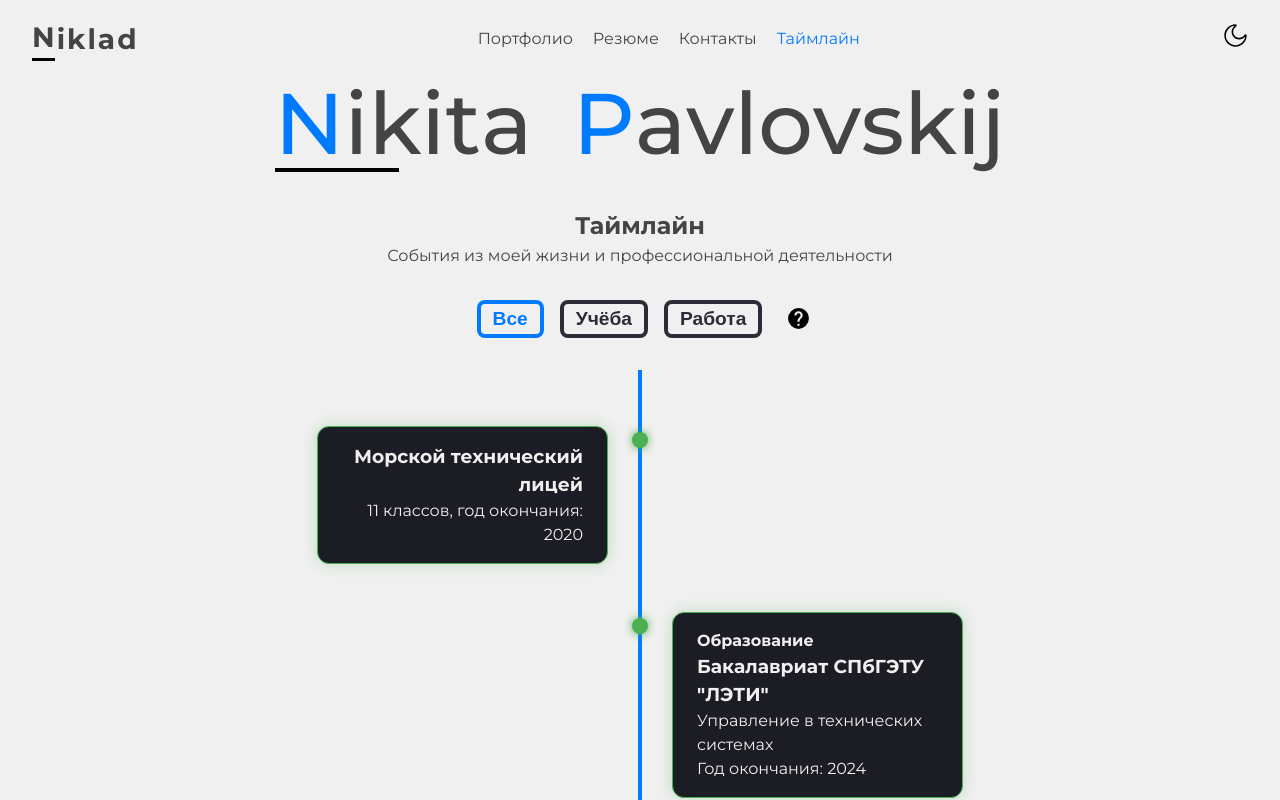
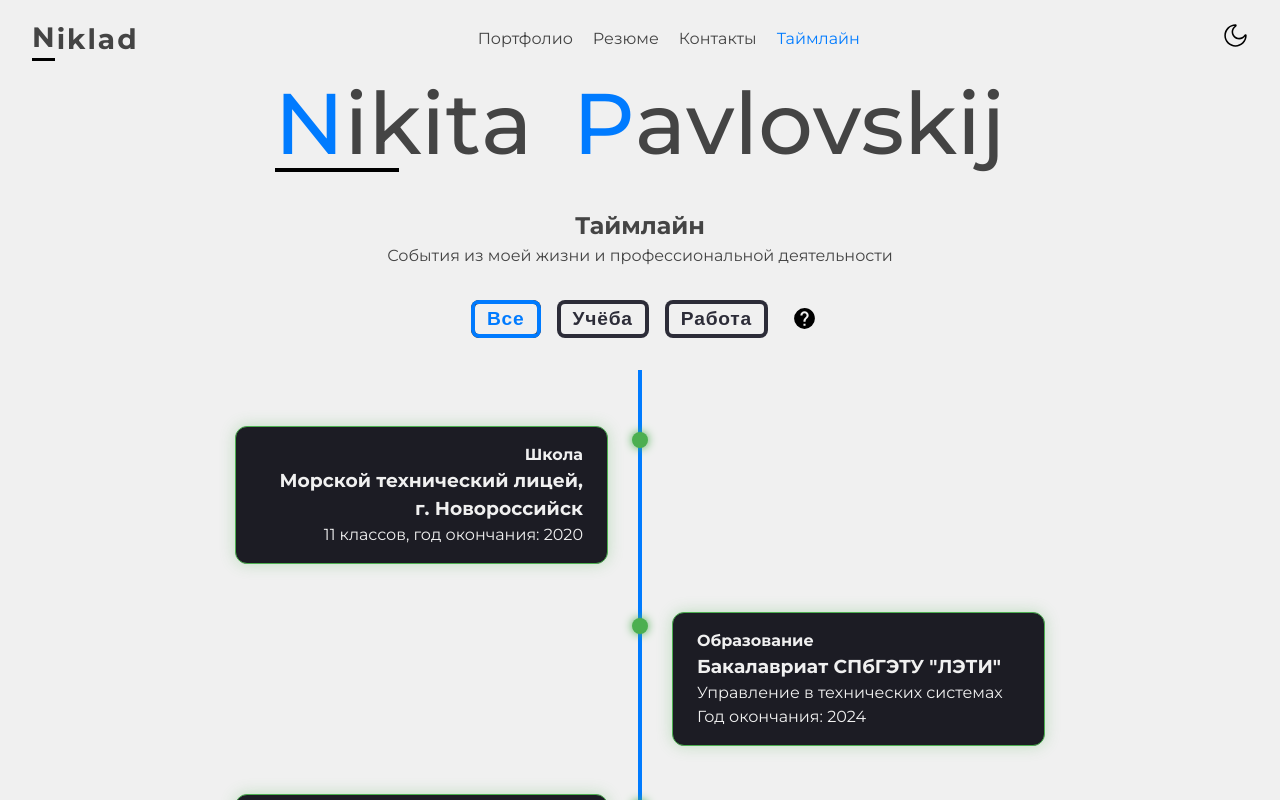
Before and after one commit to NickPavlovskii/my-portfolio, a Nuxt app: page /timeline in a window 1280 px wide. Shown: the top 800 px of the page. Built offline with nearby package versions, Linux system fonts and the light colour scheme; what vue3-apexcharts would draw is missing.

Commit message:
реализовал компонент кнопки

```diff
--- a/components/PixelButton.vue
+++ /dev/null
@@ -1,98 +0,0 @@
-<template>
-  <button class="btn">
-    <slot></slot>
-  </button>
-</template>
-
-<script setup lang="ts">
-interface Props {
-  color?: string;
-  hoverColor?: string;
-  borderWidth?: string;
-}
-withDefaults(defineProps<Props>(), {
-  color: "#58afd1",
-  hoverColor: "#007bff",
-  borderWidth: "4px",
-});
-</script>
-<style scoped lang="scss">
-.btn {
-  margin: 0 0.5rem;
-  padding: 0.5rem 1rem;
-  border: none;
-  border-radius: 8px;
-  cursor: pointer;
-  line-height: 1.2;
-  font:
-    700 1.2rem "Roboto Slab",
-    sans-serif;
-
-  position: relative;
-  box-shadow: inset 0 0 0 v-bind(borderWidth) v-bind(color);
-  color: v-bind(color);
-  transition: color 0.25s 0.083s;
-
-  &:focus {
-    outline: 4px dotted v-bind(hoverColor);
-  }
-  &.active {
-    box-shadow: inset 0 0 0 v-bind(borderWidth) v-bind(hoverColor);
-    color: v-bind(hoverColor);
-    border-color: v-bind(hoverColor);
-  }
-  &::before,
-  &::after {
-    content: "";
-    position: absolute;
-    border: 0 solid transparent;
-    pointer-events: none;
-    box-sizing: border-box;
-    width: 0;
-    height: 0;
-    border-radius: 8px;
-  }
-
-  &::before {
-    bottom: 0;
-    right: 0;
-    border-bottom-width: v-bind(borderWidth);
-    border-left-width: v-bind(borderWidth);
-    border-radius: 8px;
-  }
-
-  &::after {
-    top: 0;
-    left: 0;
-    border-top-width: v-bind(borderWidth);
-    border-right-width: v-bind(borderWidth);
-    border-radius: 8px;
-  }
-
-  &:hover {
-    color: v-bind(hoverColor);
-    border-radius: 8px;
-    &::before,
-    &::after {
-      border-color: v-bind(hoverColor);
-      transition:
-        border-color 0s,
-        width 0.25s,
-        height 0.25s;
-      width: 100%;
-      border-radius: 8px;
-      height: 100%;
-    }
-
-    &::before {
-      transition-delay: 0s, 0s, 0.25s;
-      border-radius: 8px;
-    }
-
-    &::after {
-      transition-delay: 0s, 0.25s, 0s;
-      border-radius: 8px;
-    }
-  }
-}
-</style>
--- /dev/null
+++ b/components/global/AnimatedButton.vue
@@ -0,0 +1,109 @@
+<template>
+  <button class="btn draw-border">
+    <slot></slot>
+  </button>
+</template>
+
+<script setup lang="ts">
+  interface Props {
+    color?: string;
+    hoverColor?: string;
+    borderWidth?: string;
+  }
+  withDefaults(defineProps<Props>(), {
+    color: '#58afd1',
+    hoverColor: '#007bff',
+    borderWidth: '4px',
+  })
+</script>
+<style scoped lang="scss">
+  @mixin btn-border-drawing(
+    $vertical: top,
+    $horizontal: left,
+    $duration: 0.25s
+  ) {
+    position: relative;
+    color: v-bind(color);
+    box-shadow: inset 0 0 0 v-bind(borderWidth) v-bind(color);
+    transition: color $duration $duration / 3;
+    overflow: hidden;
+    border-radius: inherit;
+
+    &::before,
+    &::after {
+      content: '';
+      position: absolute;
+      pointer-events: none;
+      border: 0 solid transparent;
+      box-sizing: border-box;
+      width: 0;
+      height: 0;
+      border-radius: inherit;
+      z-index: 1;
+
+      #{$vertical}: 0;
+      #{$horizontal}: 0;
+    }
+
+    &::before {
+      $h-side: if($horizontal == 'left', 'right', 'left');
+      border-#{$vertical}-width: v-bind(borderWidth);
+      border-#{$h-side}-width: v-bind(borderWidth);
+    }
+
+    &::after {
+      $v-side: if($vertical == 'top', 'bottom', 'top');
+      border-#{$v-side}-width: v-bind(borderWidth);
+      border-#{$horizontal}-width: v-bind(borderWidth);
+    }
+
+    &:hover,
+    &.active {
+      color: v-bind(hoverColor);
+
+      &::before,
+      &::after {
+        border-color: v-bind(hoverColor);
+        transition:
+          border-color 0s,
+          width $duration,
+          height $duration;
+        width: 100%;
+        height: 100%;
+      }
+
+      &::before {
+        transition-delay: 0s, 0s, $duration;
+      }
+
+      &::after {
+        transition-delay: 0s, $duration, 0s;
+      }
+    }
+  }
+
+  .draw-border {
+    @include btn-border-drawing(bottom, right);
+  }
+
+  .btn {
+    border-radius: 8px;
+    cursor: pointer;
+    line-height: 1.5;
+    font:
+      700 1.2rem 'Roboto Slab',
+      sans-serif;
+    padding: 0.5rem 1rem;
+    margin: 0 0.5rem;
+    background: none;
+    border: none;
+    position: relative;
+    transition: color 0.25s 0.083s;
+    letter-spacing: 0.05rem;
+    overflow: hidden;
+
+    &:focus {
+      outline: 2px dotted #55d7dc;
+    }
+  }
+</style>
--- a/components/global/index.ts
+++ b/components/global/index.ts
@@ -1,7 +1,11 @@
 import type { App } from 'vue'
 import NameDisplay from './NameDisplay.vue'
+import AnimatedButton from './AnimatedButton.vue'
 
-const components = [{ name: 'name-display', component: NameDisplay }]
+const components = [
+  { name: 'name-display', component: NameDisplay },
+  { name: 'animated-button', component: AnimatedButton },
+]
 
 export default {
   install(app: App) {
--- a/components/timeline/Timeline.vue
+++ b/components/timeline/Timeline.vue
@@ -1,34 +1,4 @@
 <template>
-  <div class="container main">
-    <h2 class="title">Таймлайн</h2>
-    <p class="description">
-      События из моей жизни и профессиональной деятельности
-    </p>
-    <div class="filters">
-      <div class="filter-item">
-        <PixelButton
-          v-for="t in types"
-          :key="t"
-          :color="'#2c2c38'"
-          :hoverColor="typeColor[t]"
-          :class="[{ active: activeType === t }]"
-          @click="activeType = t"
-        >
-          {{ t === '' ? 'Все' : t === 'education' ? 'Учёба' : 'Работа' }}
-        </PixelButton>
-        <div class="tooltip-container">
-          <v-img
-            class="white-icon"
-            contain
-            width="25"
-            :src="helpIcon"
-          />
-          <span class="tooltip-text">
-            выбирайте топики чтобы отфильтровать таймлайн
-          </span>
-        </div>
-      </div>
-    </div>
     <div class="timeline">
       <div
         v-for="(event, index) in filteredEvents"
@@ -54,98 +24,26 @@
         </div>
       </div>
     </div>
-  </div>
+
 </template>
 
 <script setup lang="ts">
   import { computed, ref } from 'vue'
-  import PixelButton from '../PixelButton.vue'
-  import helpIcon from '@/assets/img/help-circle.svg'
+
   import { events as educationAndWork } from './events'
 
-  const activeType = ref('')
-  const types = ['', 'education', 'work']
+  const props = defineProps<{
+  activeType: string
+}>()
 
-  const typeColor: Record<string, string> = {
-    education: '#4caf50',
-    work: '#f44336',
-  }
+const filteredEvents = computed(() => {
+  if (!props.activeType) return educationAndWork
+  return educationAndWork.filter(e => e.type === props.activeType)
+})
 
-  const filteredEvents = computed(() => {
-    return activeType.value
-      ? educationAndWork.filter((e) => e.type === activeType.value)
-      : educationAndWork
-  })
 </script>
 
 <style scoped>
-  .container {
-    display: flex;
-    flex-direction: column;
-    align-items: center;
-    padding: 2rem 1rem;
-
-    margin: 0 auto;
-    text-align: center;
-  }
-
-  .description {
-    margin-bottom: 2rem;
-    max-width: 700px;
-  }
-
-  .filters {
-    display: flex;
-    flex-wrap: wrap;
-    justify-content: center;
-    gap: 1rem;
-    margin-bottom: 2rem;
-  }
-
-  .filter-item {
-    display: flex;
-    align-items: center;
-  }
-
-  .tooltip-container {
-    position: relative;
-    display: flex;
-    align-items: center;
-    margin-left: 1rem;
-    cursor: pointer;
-  }
-
-  .tooltip-text {
-    z-index: 1000;
-    visibility: hidden;
-    background-color: #333;
-    color: #fff;
-    padding: 6px 10px;
-    border-radius: 6px;
-    font-size: 0.75rem;
-    position: absolute;
-    bottom: 125%;
-    left: 50%;
-    transform: translateX(-50%);
-
-    opacity: 0;
-    transition: opacity 0.3s;
-    pointer-events: none;
-  }
-
-  .tooltip-container:hover .tooltip-text {
-    visibility: visible;
-    opacity: 1;
-  }
-
-  .dark .description {
-    color: white;
-  }
-
-  .dark .white-icon {
-    filter: brightness(0) invert(1);
-  }
-
   .timeline {
     position: relative;
     max-width: 1000px;
@@ -165,14 +63,14 @@
 
   .timeline-event {
     position: relative;
-    width: 77%;
+    width: 74%;
     padding: 1.5rem 2rem;
     box-sizing: border-box;
     animation: fadeIn 0.5s ease forwards;
   }
 
   .timeline-event.left {
-    left: -27%;
+    left: -24%;
     text-align: right;
   }
 
@@ -183,7 +81,6 @@
 
   .event-content {
     background-color: #1c1c24;
-
     padding: 1rem 1.5rem;
     border-radius: 12px;
     border: 1px solid rgba(0, 120, 255, 0.5);
--- a/components/timeline/events.ts
+++ b/components/timeline/events.ts
@@ -7,29 +7,30 @@ export interface TimelineEvent {
 
 export const events: TimelineEvent[] = [
   {
-    title: "Морской технический лицей",
-    details: ["11 классов, год окончания: 2020"],
-    type: "education",
+    title: 'Морской технический лицей, г. Новороссийск',
+    subtitle: 'Школа',
+    details: ['11 классов, год окончания: 2020'],
+    type: 'education',
   },
   {
     title: 'Бакалавриат СПбГЭТУ "ЛЭТИ"',
-    subtitle: "Образование",
-    details: ["Управление в технических системах", "Год окончания: 2024"],
-    type: "education",
+    subtitle: 'Образование',
+    details: ['Управление в технических системах', 'Год окончания: 2024'],
+    type: 'education',
   },
   {
     title: 'Магистратура СПбГЭТУ "ЛЭТИ"',
-    subtitle: "Образование",
-    details: ["Информационные системы и технологии", "Год окончания: 2026"],
-    type: "education",
+    subtitle: 'Образование',
+    details: ['Информационные системы и технологии', 'Год окончания: 2026'],
+    type: 'education',
   },
   {
-    title: "НИЦ СПбГЭТУ",
-    subtitle: "Работа",
+    title: 'НИЦ СПбГЭТУ',
+    subtitle: 'Работа',
     details: [
-      "Программист 3 категории (Фронтенд)",
-      "2023 — по настоящее время",
+      'Программист 3 категории (Фронтенд)',
+      '2023 — по настоящее время',
     ],
-    type: "work",
+    type: 'work',
   },
-];
+]
--- a/pages/timeline.vue
+++ b/pages/timeline.vue
@@ -3,13 +3,116 @@
     letterColor="#007bff"
     :name="name"
   />
-  <Timeline />
+  <div class="container main">
+    <h2 class="title">Таймлайн</h2>
+    <p class="description">
+      События из моей жизни и профессиональной деятельности
+    </p>
+    <div class="filters">
+      <div class="filter-item">
+        <animated-button
+          v-for="t in types"
+          :key="t"
+          :color="'#2c2c38'"
+          :hoverColor="typeColor[t]"
+          :class="[{ active: activeType === t }]"
+          @click="activeType = t"
+        >
+          {{ t === '' ? 'Все' : t === 'education' ? 'Учёба' : 'Работа' }}
+        </animated-button>
+        <div class="tooltip-container">
+          <v-img
+            class="white-icon"
+            contain
+            width="25"
+            :src="helpIcon"
+          />
+          <span class="tooltip-text">
+            выбирайте топики чтобы отфильтровать таймлайн
+          </span>
+        </div>
+      </div>
+    </div>
+    <Timeline :activeType />
+  </div>
 </template>
 
 <script setup lang="ts">
-  import Timeline from '~/components/timeline/Timeline.vue'
+  import helpIcon from '@/assets/img/help-circle.svg'
+  const activeType = ref('')
+  const types = ['', 'education', 'work']
+
+  const typeColor: Record<string, string> = {
+    education: '#4caf50',
+    work: '#f44336',
+  }
 
   const name = 'Nikita Pavlovskij'.split('')
 </script>
 
-<style scoped></style>
+<style scoped>
+  .container {
+    display: flex;
+    flex-direction: column;
+    align-items: center;
+    padding: 2rem 1rem;
+    margin: 0 auto;
+    text-align: center;
+  }
+
+  .description {
+    margin-bottom: 2rem;
+    max-width: 700px;
+  }
+
+  .filters {
+    display: flex;
+    flex-wrap: wrap;
+    justify-content: center;
+    gap: 1rem;
+    margin-bottom: 2rem;
+  }
+
+  .filter-item {
+    display: flex;
+    align-items: center;
+  }
+
+  .tooltip-container {
+    position: relative;
+    display: flex;
+    align-items: center;
+    margin-left: 1rem;
+    cursor: pointer;
+  }
+
+  .tooltip-text {
+    z-index: 1000;
+    visibility: hidden;
+    background-color: #333;
+    color: #fff;
+    padding: 6px 10px;
+    border-radius: 6px;
+    font-size: 0.75rem;
+    position: absolute;
+    bottom: 125%;
+    left: 50%;
+    transform: translateX(-50%);
+    opacity: 0;
+    transition: opacity 0.3s;
+    pointer-events: none;
+  }
+
+  .tooltip-container:hover .tooltip-text {
+    visibility: visible;
+    opacity: 1;
+  }
+
+  .dark .description {
+    color: white;
+  }
+
+  .dark .white-icon {
+    filter: brightness(0) invert(1);
+  }
+</style>
```
